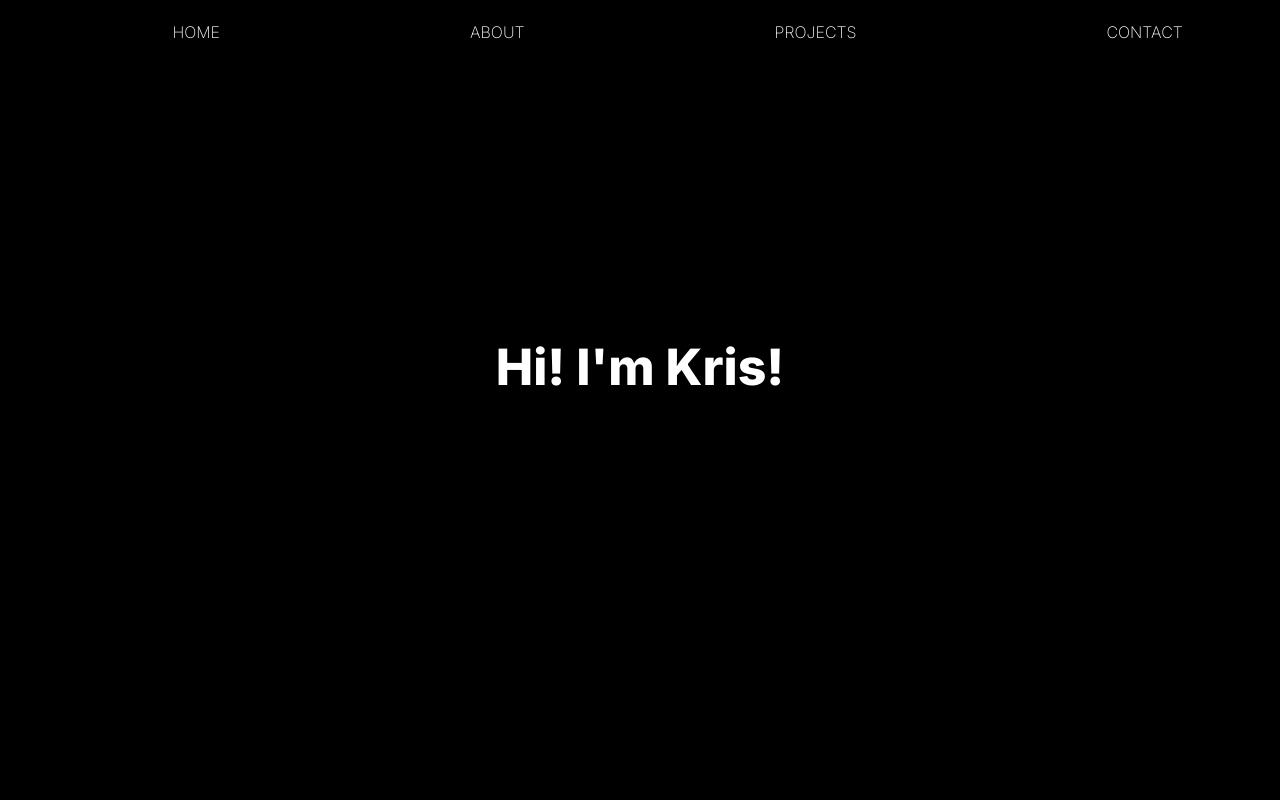
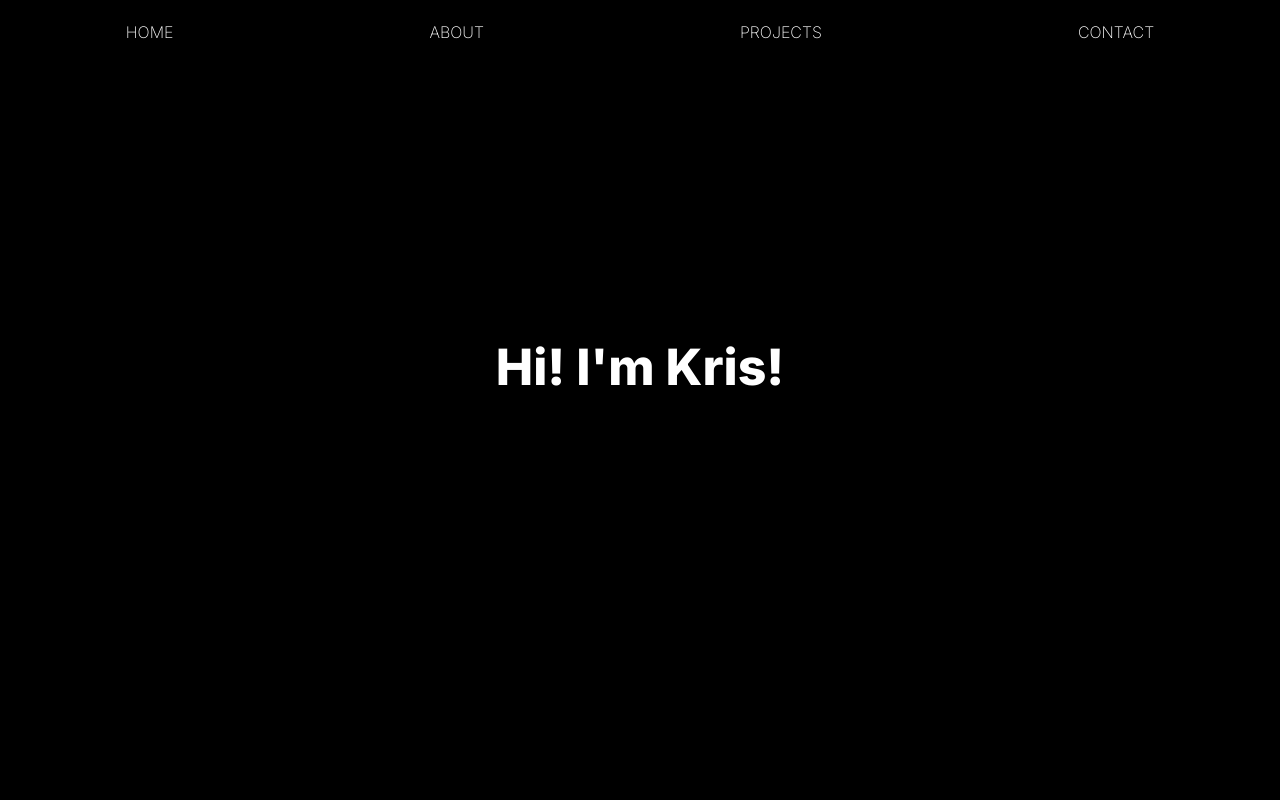
Before and after one commit to krispaulbabu/portfolio, a Next.js app: page / in a window 1280 px wide. Shown: the top 800 px of the page. Built offline with nearby package versions, Linux system fonts and the light colour scheme.

Commit message:
minor changes to heading and menu tab

```diff
--- a/src/app/globals.css
+++ b/src/app/globals.css
@@ -15,7 +15,6 @@ body {
 .hpBody{
   font-family: 'Inter';
   display: flex;
-  flex-wrap: wrap;
   height:785px;
   align-items: center;
   justify-content: center;
@@ -30,18 +29,11 @@ body {
 
 ul{
   display: flex;
-  /* color:white; */
-  justify-content: center;
-  gap:250px;
+  gap:20vw;
   padding-top: 20px;
-  padding-bottom: 20px;
-  padding-left: 20px;
-  padding-right: 20px;
   font-weight: 200;
   position:fixed;
   top:0;
-  left:8%;
-  margin-left: 50px;
 }
 
 li{
@@ -114,7 +106,7 @@ li:hover{
 
 .project:hover .text {
   font-weight: 500;
-  visibility: visible; /* Show the text when hovering over the project */
+  visibility: visible;
   color:white;
   position: absolute;
   width:200px;
@@ -131,14 +123,14 @@ li:hover{
   color: black;
   position: absolute;
   transform: translate(-100%,0%);
-  z-index: 2; /* Ensure the text appears above the overlay */
+  z-index: 2;
   visibility: hidden;
   transition: 0.5s;
 }
 
 .project:hover .desc {
   font-weight: 200;
-  visibility: visible; /* Show the text when hovering over the project */
+  visibility: visible;
   color:white;
   position: absolute;
   width:200px;
@@ -155,7 +147,7 @@ li:hover{
   color: black;
   position: absolute;
   transform: translate(-100%,40%);
-  z-index: 2; /* Ensure the text appears above the overlay */
+  z-index: 2;
   visibility: hidden;
   transition: 0.5s;
 }
--- a/src/app/page.tsx
+++ b/src/app/page.tsx
@@ -1,6 +1,7 @@
 export default function Home() {
   return (
     <>
+      <div className="hpBody" id="home">
       <ul>
         <li>
           <a href="#home">HOME</a>
@@ -15,7 +16,6 @@ export default function Home() {
           <a href="#contact">CONTACT</a>
         </li>
       </ul>
-      <div className="hpBody" id="home">
         <h1 className="hpHeader"> Hi! I&apos;m Kris!</h1>
       </div>
       <div className="descDiv" id="about">
```
